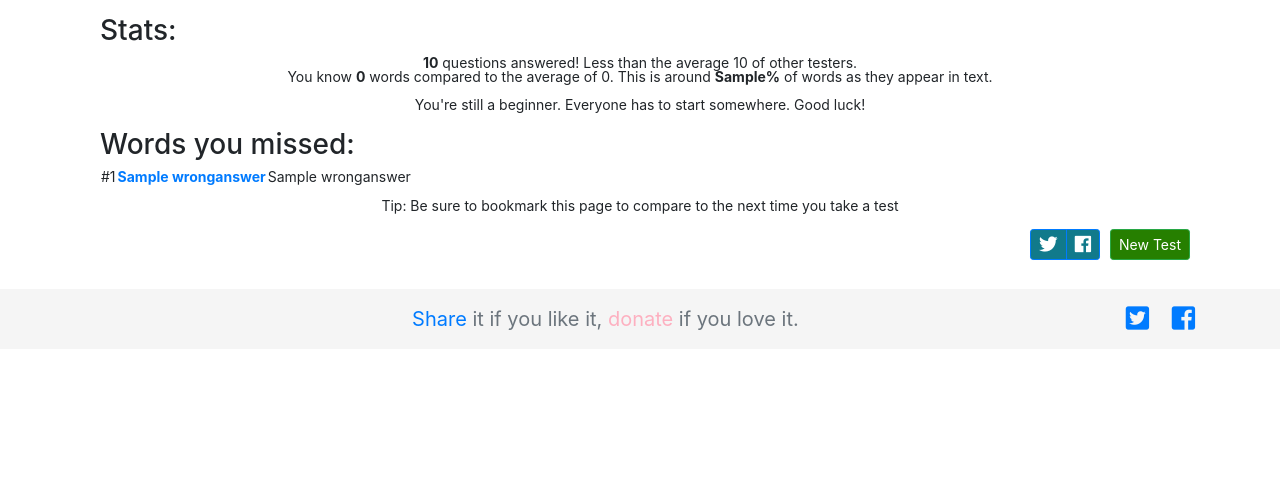
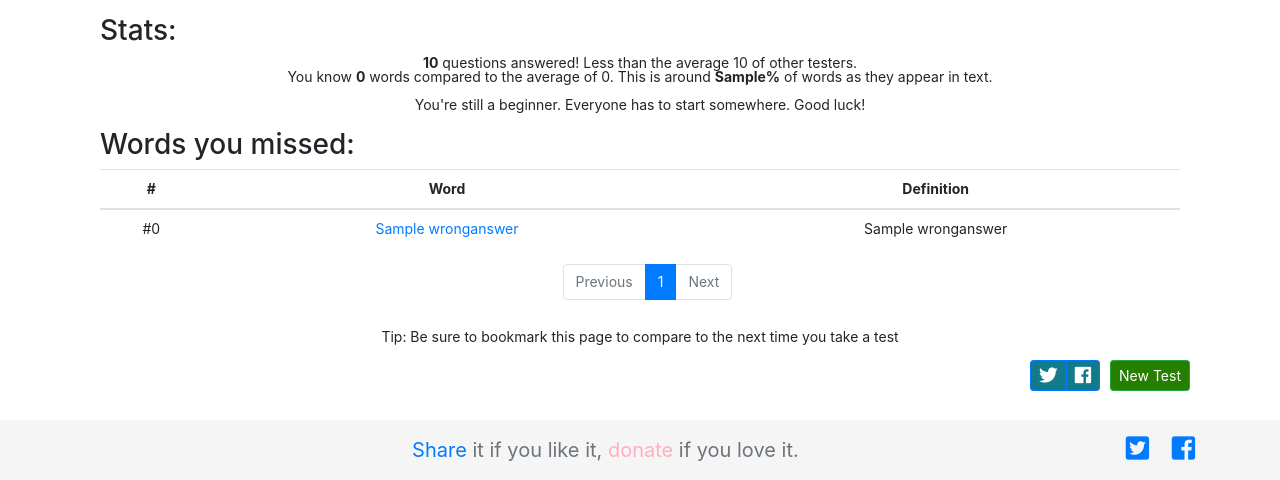
Before and after one commit to Ambiwlans/EnTest, a Flask app: template app/templates/history.html in a window 1280 px wide. Shown: the part 467-947 px from the top of the page. Before the commit the page ends 797 px from the top, so only its background shows below. Run offline with Flask 2, Linux system fonts and the light colour scheme; the template is opened without the code that fills it: most values are stand-ins (such as "Sample title", 1, 10 or a date in 2020); some libraries are stand-ins or nearby versions.

Commit message:
minor - switch missed words table in history to datatables (js package), add jquery (req)

```diff
--- a/app/templates/history.html
+++ b/app/templates/history.html
@@ -55,13 +55,18 @@
             <!-- Study list -->
             {% if wronganswers|length > 0 %}
             <h3 class="text-left">Words you missed:</h3>
-            <table class="missed_words_table">
+            <table id="missed_words_table" class="table">
+                <thead><tr>
+                    <th>#</th>
+                    <th>Word</th>
+                    <th>Definition</th>
+                </tr></thead>
                 <tbody>
-                    {% for q in wronganswers[:10] %}
+                    {% for q in wronganswers %}
                     <tr>
-                        <td scope="row">#{{q[0]}}</td>
-                        <th><a href="https://www.dictionary.com/browse/{{q[1]}}" class="review">{{q[1]}}</a></th>
-                        <td>{{q[2]}}</td>
+                        <td class="mwt_numb">#{{(q[0] * scaler)|int}}</td>
+                        <td class="mwt_word"><a href="https://www.dictionary.com/browse/{{q[1]}}" class="review">{{q[1]}}</a></td>
+                        <td class="mwt_def">{{q[2]}}</td>
                     </tr>
                     {% endfor %}
                 </tbody>
@@ -91,10 +96,29 @@
 
 {% block styles %}
     {{super()}}
+    <link rel="stylesheet" type="text/css" href="{{url_for('static', filename='css/flip.css')}}">
 {% endblock %}
 
 {% block scripts %}
     {{super()}}
-	<script type="text/javascript" src="https://cdn.jsdelivr.net/npm/chart.js@2.8.0/dist/Chart.min.js"></script>
+
+    <script type="text/javascript" src="https://cdn.jsdelivr.net/npm/chart.js@2.8.0/dist/Chart.min.js"></script>
 	{%- include 'chart.js' -%}
+
+	<script type="text/javascript" src="https://code.jquery.com/jquery-3.5.1.js"></script>
+
+	<script type="text/javascript" src="https://cdn.datatables.net/1.11.3/js/jquery.dataTables.min.js"></script>
+	<script type="text/javascript" src="https://cdn.datatables.net/1.11.3/js/dataTables.bootstrap4.min.js"></script>
+    <script>
+        $(document).ready(function() {
+            $('#missed_words_table').DataTable( {
+                "paging":   true,
+                "lengthChange": false,
+                "pageLength": 10,
+                "ordering": true,
+                "info":     false,
+                "searching": false
+            } );
+        } );
+    </script>
 {% endblock %}
```
